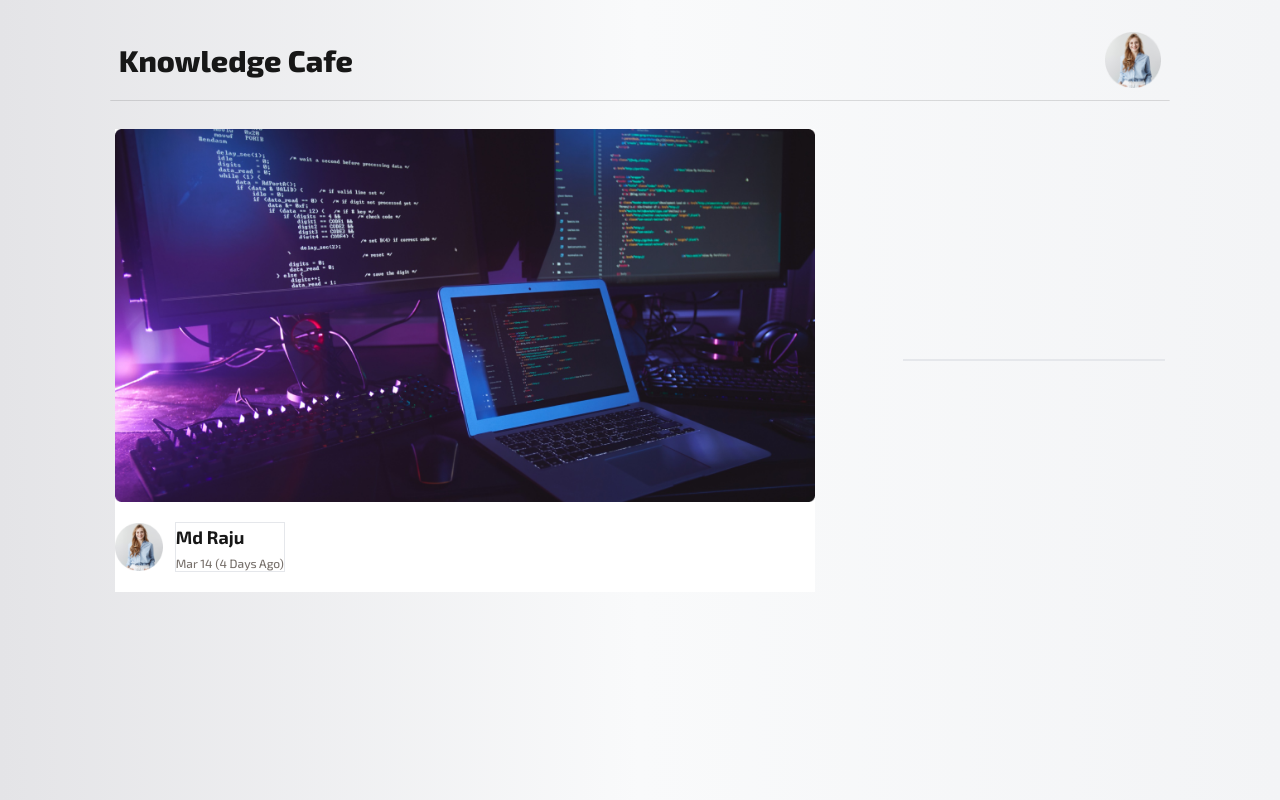
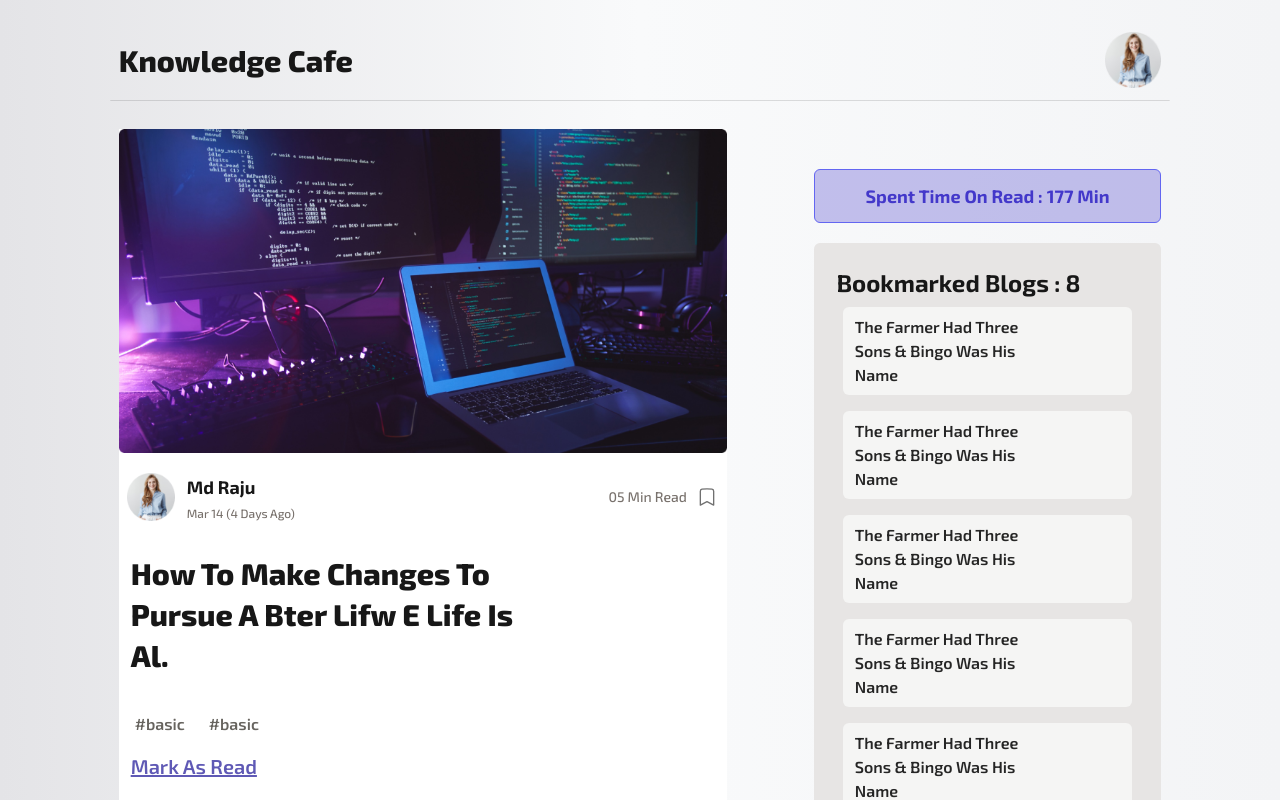
Before and after one commit to rakib-hasan-78/simple-blog-page-react, a React (Vite) app: page / in a window 1280 px wide. Shown: the top 800 px of the page. Built offline with nearby package versions, Linux system fonts and the light colour scheme.

Commit message:
component style completed ...........

```diff
--- a/package.json
+++ b/package.json
@@ -10,6 +10,11 @@
     "preview": "vite preview"
   },
   "dependencies": {
+    "@fortawesome/fontawesome-svg-core": "^6.7.2",
+    "@fortawesome/free-brands-svg-icons": "^6.7.2",
+    "@fortawesome/free-regular-svg-icons": "^6.7.2",
+    "@fortawesome/free-solid-svg-icons": "^6.7.2",
+    "@fortawesome/react-fontawesome": "^0.2.2",
     "prop-types": "^15.8.1",
     "react": "^19.0.0",
     "react-dom": "^19.0.0"
--- a/src/index.css
+++ b/src/index.css
@@ -34,13 +34,13 @@
         @apply font-extrabold xxs:text-xl xs:text-2xl md:text-3xl lg:text-3xl xxl:text-4xl text-neutral-900;
     }
     h2{
-        @apply font-extrabold xxs:text-lg md:text-xl lg:text-3xl xxl:text-4xl;
+        @apply font-extrabold xxs:text-lg md:text-xl lg:text-3xl/snug xxl:text-4xl;
     }
     h3{
         @apply font-bold xxs:text-sm lg:text-2xl;
     }
     h4{
-        @apply font-bold xxs:text-sm  lg:text-xl text-indigo-600;
+        @apply font-bold xxs:text-sm  lg:text-lg text-indigo-700 text-center;
     }
     h5{
         @apply xxl:text-xs lg:text-lg font-bold;
@@ -56,7 +56,7 @@
         @apply underline text-indigo-800/80 xxs:text-sm md:text-base lg:text-xl font-semibold ;
     }
     p{
-        @apply xxs:text-xs md:text-sm lg:text-xl font-semibold text-black/85 capitalize;
+        @apply xxs:text-xs md:text-sm lg:text-base font-semibold text-black/85 capitalize;
     }
 
 }
--- a/src/utilities/Contents.jsx
+++ b/src/utilities/Contents.jsx
@@ -1,37 +1,90 @@
 import React from 'react';
 import coverImg from '../assets/2.png'
 import profile from '../assets/profile.png'
+import bookmark from '../assets/Vector.svg';
+import line from '../assets/Line.svg';
 import Title from './Title';
 import Text from './Text';
 const Contents = () => {
     return (
         <section className=' py-2 mt-3'>
             <main>
-                <div className="container flex flex-wrap items-center xxs:flex-col lg:flex-row justify-between px-2">
+                <div className="container flex flex-wrap items-start  xxs:flex-col lg:flex-row justify-between px-3">
                     {/* blogs' field */}
-                    <div className='w-8/12 bg-white'>
+                    <div className='w-7/12 bg-white'>
                         <div className='w-full h-auto flex flex-col items-center justify-center'>
                             <div className='w-full'>
                                 <img src={coverImg} alt="" />
                             </div>
-                            <div className='w-full py-5 flex items-center justify-between'>
+                            <div className='w-full py-5 px-2 flex items-center justify-between'>
                                 <div className='flex items-center space-x-3'>
                                     <div className='w-12 h-12'>
                                         <img src={profile} alt="" />
                                     </div>
-                                    <div className='flex flex-col items-start space-y-1 border '>
+                                    <div className='flex flex-col items-start space-y-1'>
                                         <Title tag={`5`} text={`md raju`} />
                                         <Text tag={`span`} text={`mar 14 (4 days ago)  `}/>
                                     </div>
                                 </div>
+                                {/* bookmark*/}
+                                <div className='flex px-1 items-center space-x-3'>
+                                    <Text className={`text-sm`} tag={`span`} text={`05 min read`} />
+                                    <div className='w-4'>
+                                    <img src={bookmark} alt="" />
+                                    </div>
+                                </div>
+                            </div>
+                             <div className='w-full flex items-center justify-start p-3 pr-16 pb-5'>
+                                <Title className={`pr-28`} tag={`2`} text={`how to make changes to pursue a bter lifw e life is al.`}/>
+                             </div>
+                             {/* tags */}
+                             <div className='w-full py-4 flex items-center justify-start space-x-6 px-4 pb-4'>
+                                <Title tag={`6`} text={`#basic`} className={`lowercase`}/>
+                                <Title tag={`6`} text={`#basic`} className={`lowercase`}/>
+                             </div>
+                             <div className='w-full px-3 pb-10'>
+                                <a href="#">mark as read</a>
+                             </div>
+                             <div className='w-full pb-4'>
+                                <img src={line} alt="" className='' />
 
-                            </div>
+                             </div>
                         </div>
                     </div>
                     {/* blogs' info */}
-                    <div className='w-3/12 border'>
+                    <div className='w-4/12 mt-10'>
+                    <sidebar className='flex items-start justify-start space-y-5 flex-col'>
+                        <div className='w-full py-3 bg-indigo-700/30 border border-indigo-500 rounded-md'>
+                        <Title tag={`4`} text={`spent time on read : 177 min`} />
+                        </div>
+                        <div className='w-full bg-stone-200 py-4 pb-9 flex flex-col items-start rounded-md'>
+                            <div className='w-10/12 py-2 flex items-center justify-center'>
+                                <Title tag={`3`} text={`bookmarked blogs : 8  ` } />
+                            </div>
+                            <div className='w-10/12 mx-auto flex flex-wrap flex-col items-center justify-center space-y-4'>
+                                <div className='w-full bg-stone-100 py-2 rounded-md pr-20 px-3'>
+                                    <Text tag={`p`} text={`the farmer had three sons & bingo was his name`} />
+                                </div>
+                                <div className='w-full bg-stone-100 py-2 rounded-md pr-20 px-3'>
+                                    <Text tag={`p`} text={`the farmer had three sons & bingo was his name`} />
+                                </div>
+                                <div className='w-full bg-stone-100 py-2 rounded-md pr-20 px-3'>
+                                    <Text tag={`p`} text={`the farmer had three sons & bingo was his name`} />
+                                </div>
+                                <div className='w-full bg-stone-100 py-2 rounded-md pr-20 px-3'>
+                                    <Text tag={`p`} text={`the farmer had three sons & bingo was his name`} />
+                                </div>
+                                <div className='w-full bg-stone-100 py-2 rounded-md pr-20 px-3'>
+                                    <Text tag={`p`} text={`the farmer had three sons & bingo was his name`} />
+                                </div>
+                                <div className='w-full bg-stone-100 py-2 rounded-md pr-20 px-3'>
+                                    <Text tag={`p`} text={`the farmer had three sons & bingo was his name`} />
+                                </div>
+                            </div>
+                        </div>
+                    </sidebar>
+                    </div>
 
-                    </div>
                 </div>
             </main>
         </section>
```
Also changed, not shown: src/assets/Vector.svg (added), 1 other file (tests, documents, lock files or other folders).
